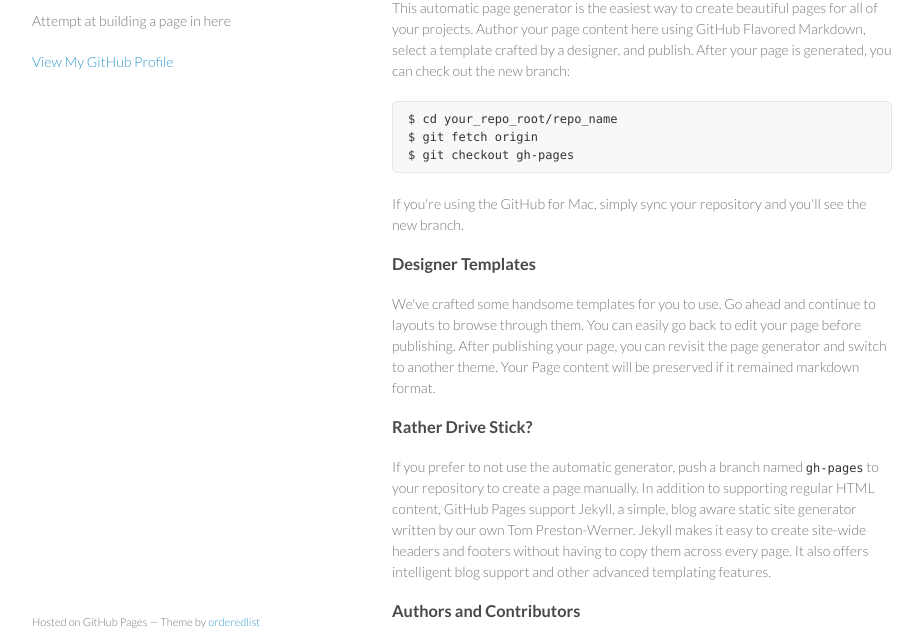
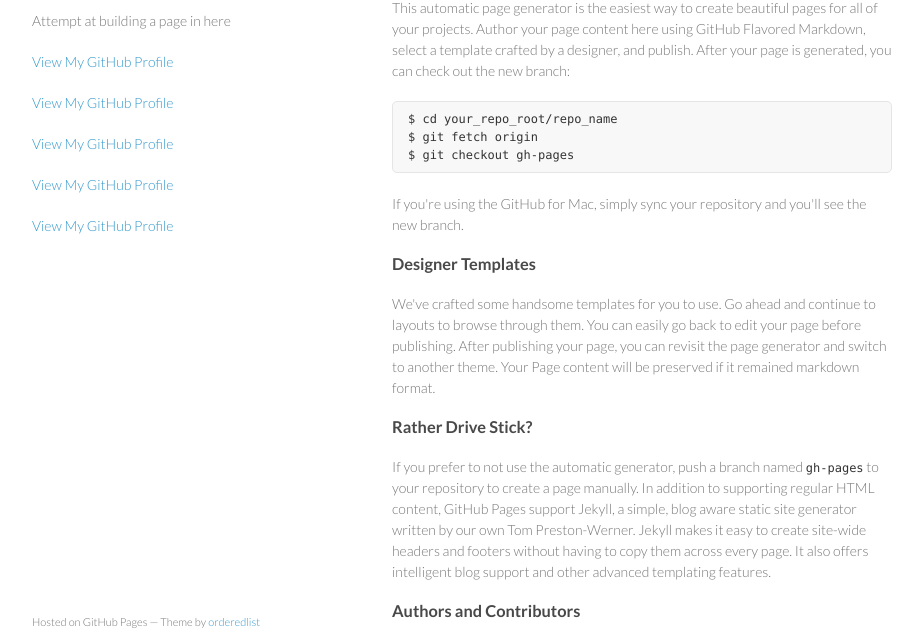
Before and after one commit to rgregoryii/rgregoryii.github.io, a plain HTML site: page index.html in a window 1280 px wide. Shown: the part 99-736 px from the top of the page, without its empty margins (178-1101 px from the left). Drawn offline with Linux system fonts and the light colour scheme.

Commit message:
Added a bunch of garbage

```diff
--- a/index.html
+++ b/index.html
@@ -20,6 +20,11 @@
 
 
         <p class="view"><a href="https://github.com/rgregoryii">View My GitHub Profile</a></p>
+        <p class="view"><a href="https://github.com/rgregoryii">View My GitHub Profile</a></p>
+        <p class="view"><a href="https://github.com/rgregoryii">View My GitHub Profile</a></p>
+        <p class="view"><a href="https://github.com/rgregoryii">View My GitHub Profile</a></p>
+        <p class="view"><a href="https://github.com/rgregoryii">View My GitHub Profile</a></p>
+
 
       </header>
       <section>
```
